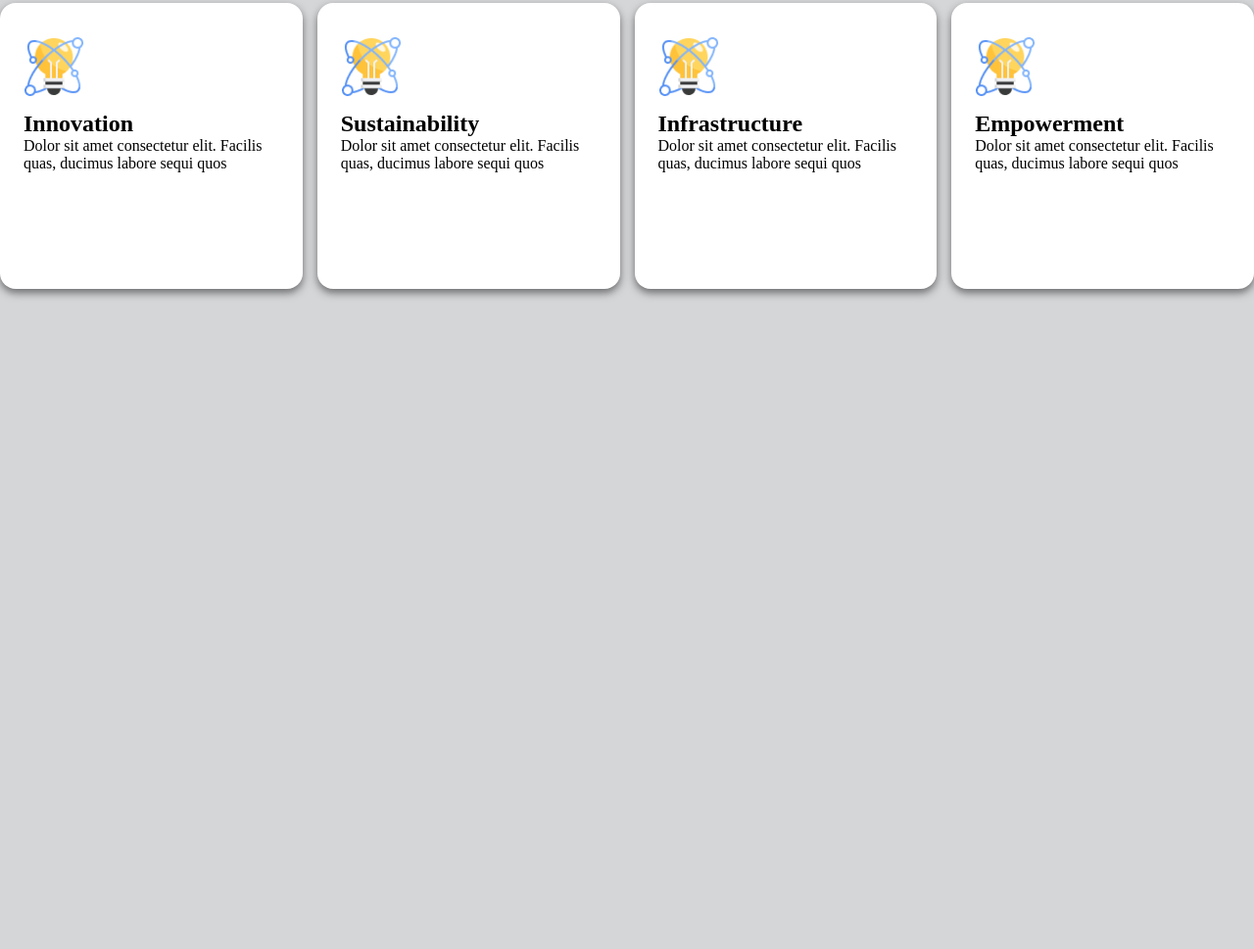
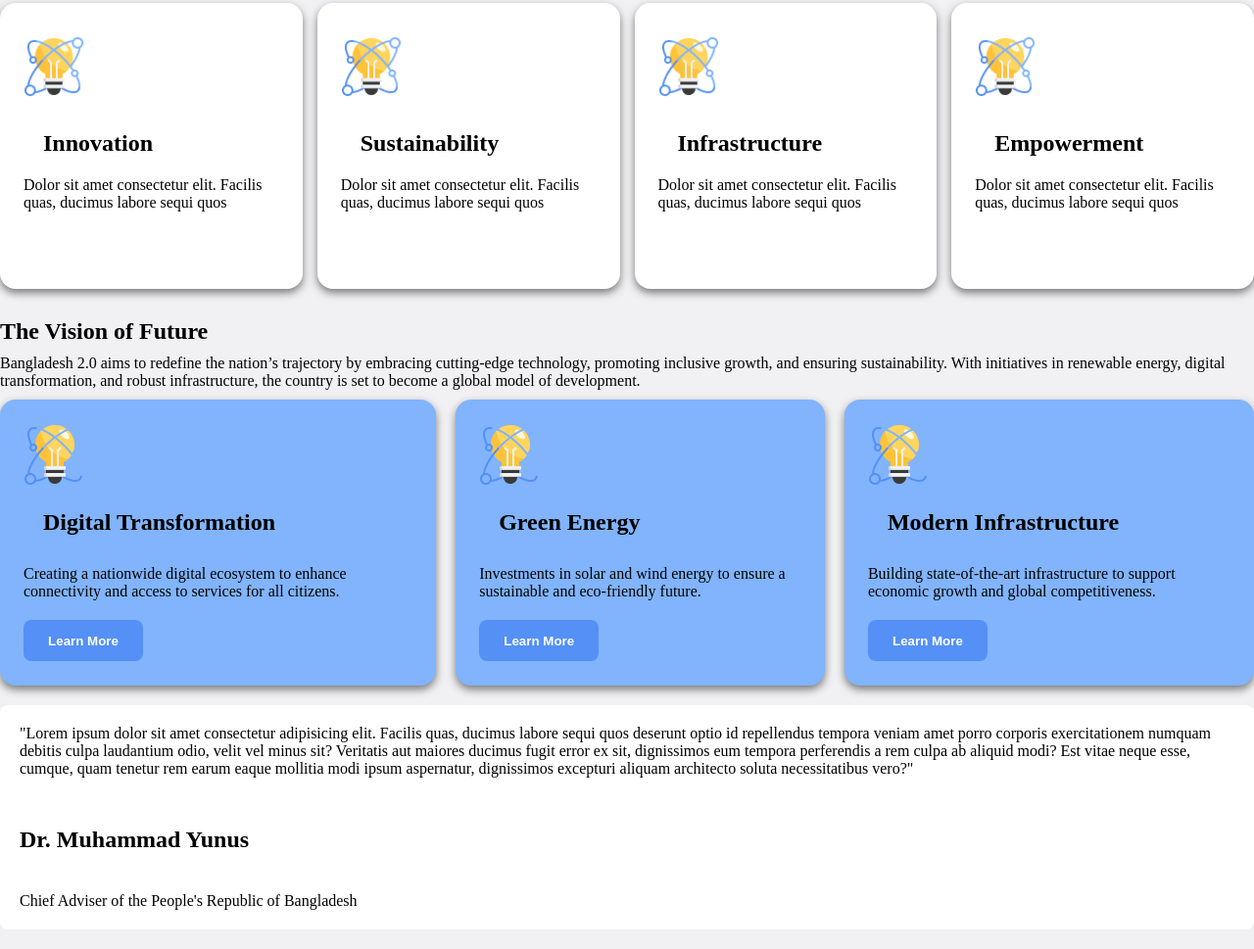
Before and after one commit to imtiaz-al-kabir/bangladesh-2.0, a plain HTML site: page index.html in a window 1280 px wide. Shown: the part 704-1673 px from the top of the page at 98% size. Before the commit the page ends 1029 px from the top, so only its background shows below. Drawn offline with Linux system fonts and the light colour scheme.

Commit message:
vision  section done

```diff
--- a/index.html
+++ b/index.html
@@ -58,5 +58,61 @@
         </div>
       </div>
     </section>
+
+    <!-- vision section -->
+
+    <section class="vision">
+      <h1>The Vision of Future</h1>
+      <p>
+        Bangladesh 2.0 aims to redefine the nation’s trajectory by embracing
+        cutting-edge technology, promoting inclusive growth, and ensuring
+        sustainability. With initiatives in renewable energy, digital
+        transformation, and robust infrastructure, the country is set to become
+        a global model of development.
+      </p>
+      <div class="vision-container">
+        <div class="vision-card">
+          <img src="./assets/card-icon.png" alt="" />
+          <h2>Digital Transformation</h2>
+          <p>
+            Creating a nationwide digital ecosystem to enhance connectivity and
+            access to services for all citizens.
+          </p>
+          <button class="btn-sm">Learn More</button>
+        </div>
+        <div class="vision-card">
+          <img src="./assets/card-icon.png" alt="" />
+          <h2>Green Energy</h2>
+          <p>
+            Investments in solar and wind energy to ensure a sustainable and
+            eco-friendly future.
+          </p>
+          <button class="btn-sm">Learn More</button>
+        </div>
+        <div class="vision-card">
+          <img src="./assets/card-icon.png" alt="" />
+          <h2>Modern Infrastructure</h2>
+          <p>
+            Building state-of-the-art infrastructure to support economic growth
+            and global competitiveness.
+          </p>
+          <button class="btn-sm">Learn More</button>
+        </div>
+      </div>
+      <div class="vision-x">
+        <p>
+          "Lorem ipsum dolor sit amet consectetur adipisicing elit. Facilis
+          quas, ducimus labore sequi quos deserunt optio id repellendus tempora
+          veniam amet porro corporis exercitationem numquam debitis culpa
+          laudantium odio, velit vel minus sit? Veritatis aut maiores ducimus
+          fugit error ex sit, dignissimos eum tempora perferendis a rem culpa ab
+          aliquid modi? Est vitae neque esse, cumque, quam tenetur rem earum
+          eaque mollitia modi ipsum aspernatur, dignissimos excepturi aliquam
+          architecto soluta necessitatibus vero?"
+        </p>
+        <h2>Dr. Muhammad Yunus</h2>
+        <p>Chief Adviser of the People's Republic of Bangladesh</p>
+      </div>
+    </section>
   </body>
 </html>
--- a/styles/styles.css
+++ b/styles/styles.css
@@ -3,7 +3,7 @@
   padding: 0;
 }
 body {
-  background-color: #d5d6d8;
+  background-color: #f1f1f3;
 }
 nav {
   display: flex;
@@ -81,3 +81,54 @@ header div h4 {
   height: 62px;
   margin: 10px 0;
 }
+/* vision */
+
+.vision {
+  max-width: 1280px;
+  margin: 0 auto;
+}
+.vision h1 {
+  margin-bottom: 10px;
+}
+.vision p {
+  margin-bottom: 10px;
+}
+.vision-container {
+  display: flex;
+  gap: 20px;
+}
+.vision-card {
+  height: 244px;
+  background-color: #81b4fc;
+  border-radius: 16px;
+  padding: 24px;
+  /* margin: 50px 0; */
+  /* border: 1px solid #006a50; */
+  box-shadow: 0 4px 8px 0 rgba(0, 0, 0, 0.5);
+}
+.vision-card h2 {
+  margin-bottom: 10px;
+}
+.vision-card p {
+  margin-bottom: 20px;
+}
+.btn-sm {
+  width: 122px;
+  height: 42px;
+  border-radius: 8px;
+  background-color: #5490f5;
+  border: none;
+  cursor: pointer;
+  color: white;
+  font-weight: 600;
+}
+.vision-x {
+  max-width: 1280px;
+  margin: 20px auto;
+  background-color: #ffffff;
+  border-radius: 8px;
+}
+.vision-x p,
+h2 {
+  padding: 20px;
+}
```
